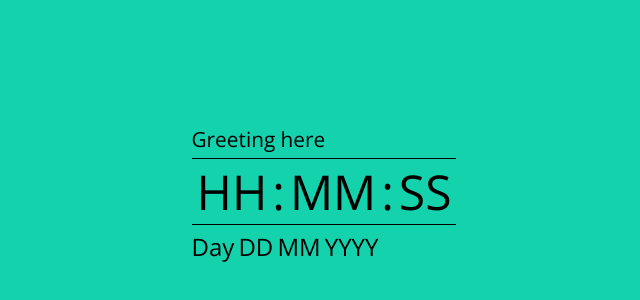
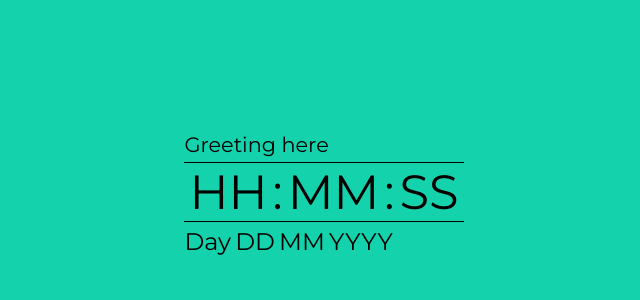
Before and after one commit to MdFarzan/js-digital-clock, a plain HTML site: page index.html in a window 1280 px wide. Shown: the part 206-506 px from the top of the page, without its empty margins (316-956 px from the left). Drawn offline with nearby package versions, Linux system fonts and the light colour scheme.

Commit message:
Google font changed to Montserrat.

```diff
--- a/css/style.css
+++ b/css/style.css
@@ -4,7 +4,7 @@
     box-sizing:border-box;
 }
 body{
-    font-family: 'Open Sans', sans-serif;
+    font-family: 'Montserrat', sans-serif;
     background: #14d2ac;
     color: #000000;
 }
--- a/index.html
+++ b/index.html
@@ -9,7 +9,7 @@
 <meta name="description" content="" />
 <link rel="stylesheet" href="css/style.css" />
 <!--Google Fonts-->
-<link href="https://fonts.googleapis.com/css2?family=Open+Sans&display=swap" rel="stylesheet" />
+<link href="https://fonts.googleapis.com/css2?family=Montserrat&display=swap" rel="stylesheet">
 </head>
 <body>
 
```
